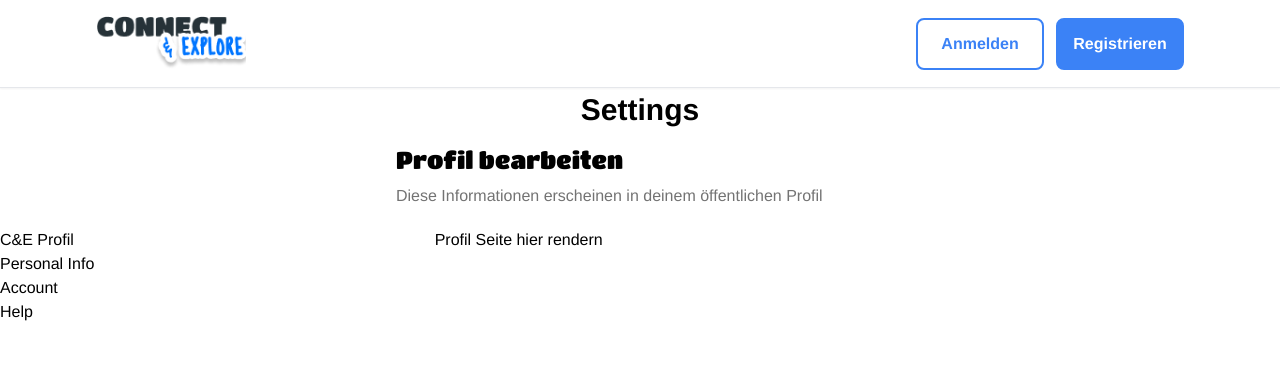
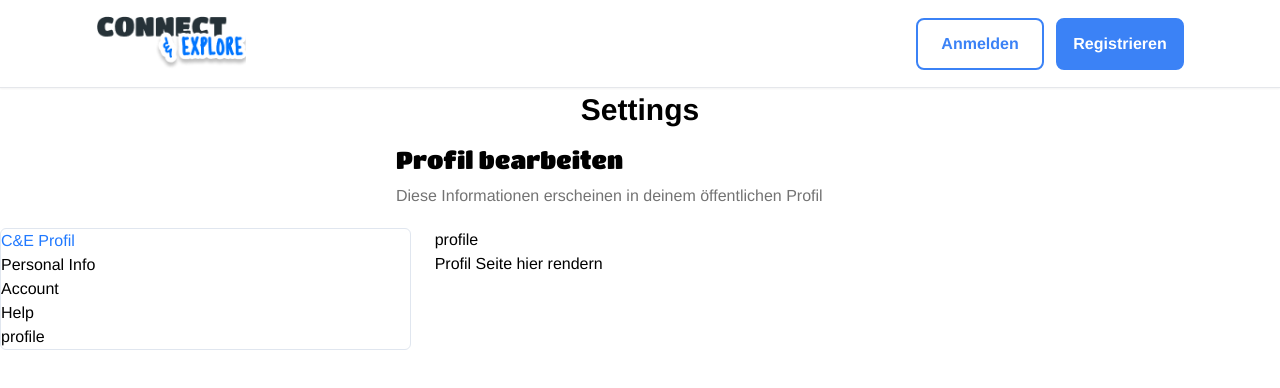
Before and after one commit to 037chris/connextandexplore-client, a React (Create React App) app in the folder client/: page /settings in a window 1280 px wide. Shown: the top 388 px of the page. Built offline with nearby package versions, Linux system fonts and the light colour scheme; a web font is replaced by a local one.

Commit message:
Settings page, profil

```diff
--- a/client/package.json
+++ b/client/package.json
@@ -68,6 +68,7 @@
     "@types/js-cookie": "^3.0.6",
     "@types/react-router-dom": "^5.3.3",
     "jest-junit": "^15.0.0",
+    "postcss-import": "^15.1.0",
     "tailwindcss": "^3.3.5",
     "ziplocalgit": "^1.0.3"
   }
--- a/client/src/components/pages/UserSettings.tsx
+++ b/client/src/components/pages/UserSettings.tsx
@@ -19,6 +19,7 @@ const UserSettings: React.FC<UserSettingsProps> = ({ activeTab }) => {
                     <SettingsNav />
                 </div>
                 <div className="cols-span-2">
+                    {activeTab}
                     {activeTab === 'profile' && <div>Profil Seite hier rendern</div>}
                     {activeTab === 'info' && <div>Info Seite hier rendern</div>}
                     {activeTab === 'account' && <div>Account Seite hier rendern</div>}
@@ -29,3 +30,22 @@ const UserSettings: React.FC<UserSettingsProps> = ({ activeTab }) => {
 }
 
 export default UserSettings
+
+// <div>
+                        //     <form>
+                        //         <input type="submit" value="Neuer upload" />
+                        //         <input type="submit" value="Foto löschen" />
+                        //     </form>
+                        //     <form>
+                        //         <label id="vorname"></label>
+                        //         <input id="vorname" className="border-slim" type="text" placeholder="Name"></input>
+                        //         <label id="name"></label>
+                        //         <input id="name" className="border-slim" type="text" placeholder="Name"></input>
+                        //         <span>Social Media Links</span>
+                        //         <label id="instagram"></label>
+                        //         <input id="instagram" className="border-slim" type="text" placeholder="Instagram Profil URL"></input>
+                        //         <label id="facebook"></label>
+                        //         <input id="facebook" className="border-slim" type="text" placeholder="Facbook Profil URL"></input>
+                        //         <input type="submit" value="speichern" />
+                        //     </form>
+                        // </div>
--- a/client/src/components/settingsNavBar/SettingsNav.tsx
+++ b/client/src/components/settingsNavBar/SettingsNav.tsx
@@ -12,7 +12,7 @@ export const SettingsNav: React.FC<SettingProps> = () => {
     };
 
     return (
-        <div className='border-solid rounded-md border-neutral-300'>
+        <div className='border-box'>
             <Container>
                 <ul>
                     <li>
@@ -31,7 +31,8 @@ export const SettingsNav: React.FC<SettingProps> = () => {
                         </a>
                     </li>
                 </ul>
-                <a href="#">Help</a>
+                <a href="#" className="help-link">Help</a>
+                <p>{activeTab}</p>
             </Container>
         </div>
     );
--- a/client/src/sass/_page.scss
+++ b/client/src/sass/_page.scss
@@ -1 +1,38 @@
 // individual styles
+$border: #E0E6EF;
+$primary: #2079ff;
+
+// px to rem - value in px
+@function rem($value) {
+    $remValue: ($value / 16) + rem;
+    @return $remValue;
+}
+
+.border-slim {
+    border: 1px solid $border;
+    border-radius: rem(6);
+}
+
+.border-box {
+    @extend .border-slim;
+
+    ul {
+        li {
+            a {
+                &.active {
+                    color: $primary;
+                }
+
+                &:hover {
+                    color: $primary;
+                }
+            }
+        }
+    }
+
+    .help-link {
+        &:hover {
+            color: $primary;
+        }
+    }
+}
--- a/client/src/sass/_variables.scss
+++ b/client/src/sass/_variables.scss
@@ -1,4 +1,10 @@
 // Default Colors Set
+$border: #E0E6EF;
+
+
+
+
+
 $default-light: #f8f9fa;
 $light1: #eceff2;
 $default-dark: #010407;
```
Also changed, not shown: 1 other file (tests, documents, lock files or other folders).
